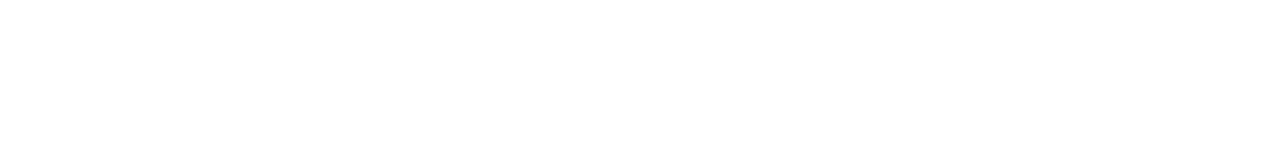
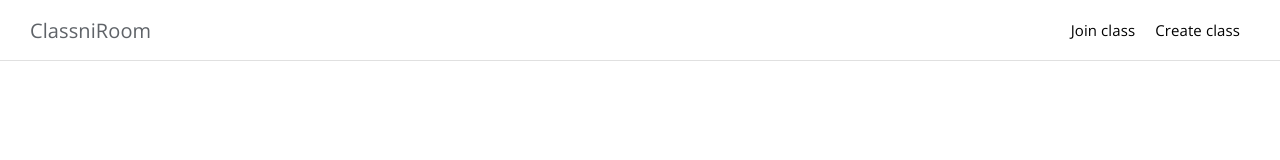
Before and after one commit to Tamar-Mepe/ClassniRoom, a plain HTML site: page src/html/courses.html in a window 1280 px wide. Drawn offline with nearby package versions, Linux system fonts and the light colour scheme.

Commit message:
add header

```diff
--- /dev/null
+++ b/src/css/header.css
@@ -0,0 +1,41 @@
+@import url(https://fonts.googleapis.com/css?family=Open+Sans);
+#logo {
+    font-size: 20px;
+    color: #5f6368;
+    letter-spacing: 0.1px;
+    font-family: 'Open Sans', serif;
+}
+
+body {
+    margin: 0;
+    padding: 0;
+}
+
+header {
+    border-bottom: .0625rem solid #e0e0e0;
+    padding: 0px 30px 0px 30px;
+}
+
+nav {
+    display: flex;
+    height: 60px;
+    width: 100%;
+    align-items: center;
+    justify-content: space-between;
+    flex-wrap: wrap;
+}
+
+nav ul {
+    display: flex;
+    flex-wrap: wrap;
+    list-style: none;
+}
+
+nav ul li a {
+    font-family: 'Open Sans', serif;
+    color: black;
+    text-decoration: none;
+    font-size: 15px;
+    padding: 10px;
+    letter-spacing: 0.1px;
+}
--- a/src/html/courses.html
+++ b/src/html/courses.html
@@ -5,7 +5,19 @@
 <head>
     <meta charset="utf-8">
     <title>Your Courses</title>
+    <link rel="stylesheet" href="../css/header.css">
+    <meta name="viewport" content="width=device-width, initial-scale=1">
 </head>
+
+<header>
+    <nav>
+        <div id="logo">ClassniRoom</div>
+        <ul>
+            <li><a href="#">Join class</a></li>
+            <li><a href="#">Create class</a></li>
+        </ul>
+    </nav>
+</header>
 
 <body>
 
```
